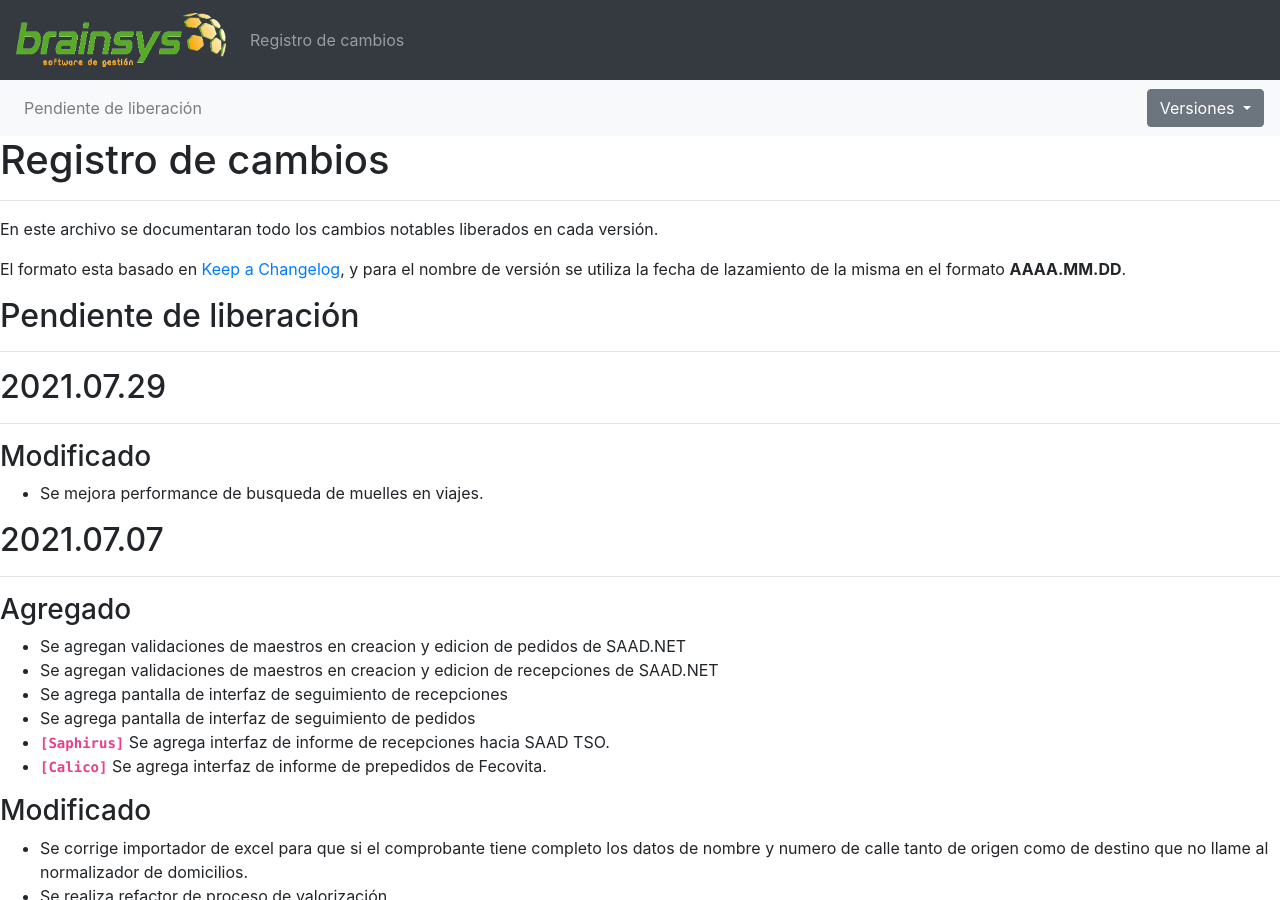
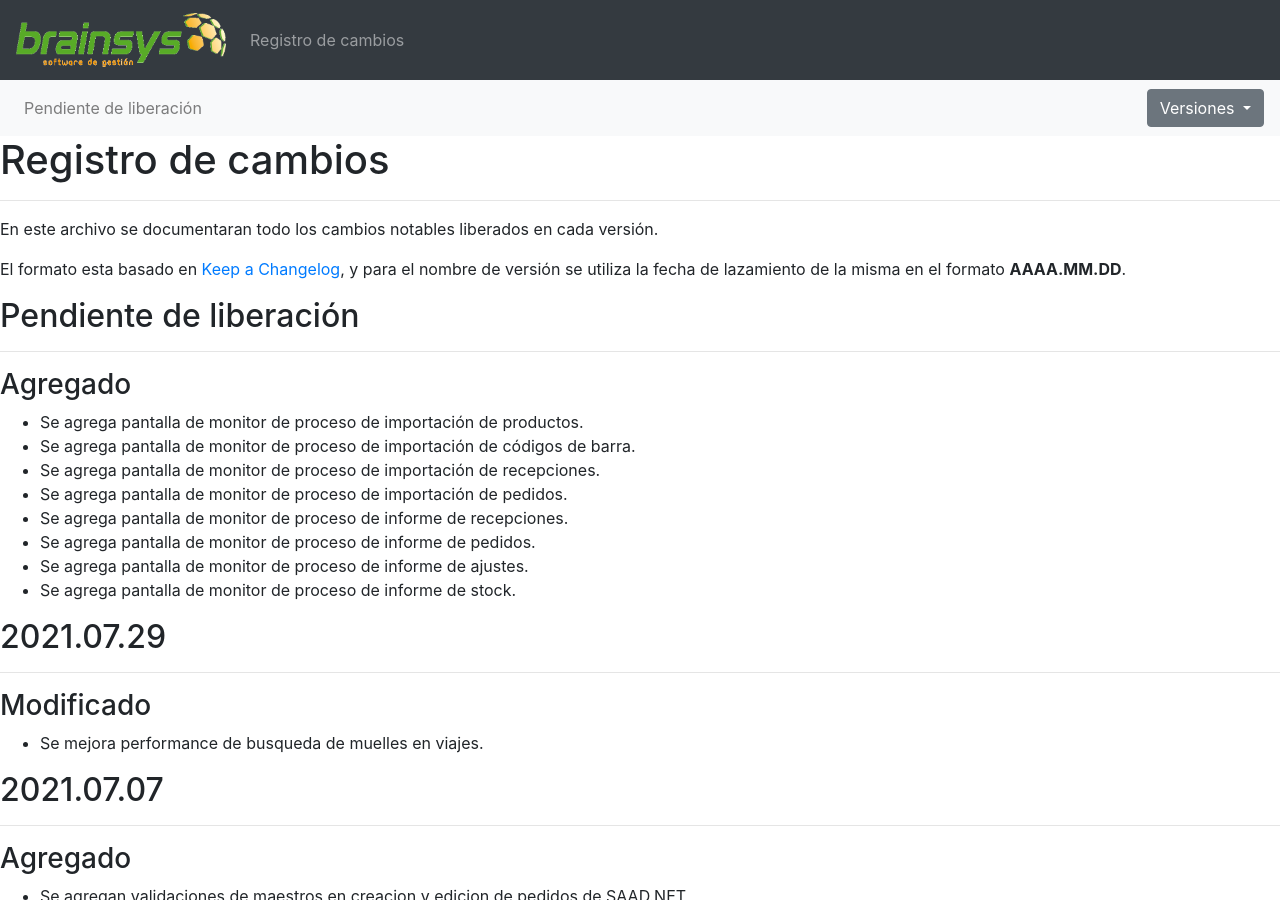
Before and after one commit to brainsys-arsaad/versionado, a Jekyll site: the page built from registro-cambios.markdown, in a window 1280 px wide and 900 px high. Built offline with Jekyll 4.4.1, drawn with Linux system fonts in a browser that asks for light colours.

Commit message:
Update registro-cambios.markdown

```diff
--- a/registro-cambios.markdown
+++ b/registro-cambios.markdown
@@ -45,6 +45,15 @@ El formato esta basado en [Keep a Changelog](https://keepachangelog.com/es-ES/1.
 
 ## Pendiente de liberación
 ---
+### Agregado
+- Se agrega pantalla de monitor de proceso de importación de productos.
+- Se agrega pantalla de monitor de proceso de importación de códigos de barra.
+- Se agrega pantalla de monitor de proceso de importación de recepciones.
+- Se agrega pantalla de monitor de proceso de importación de pedidos.
+- Se agrega pantalla de monitor de proceso de informe de recepciones.
+- Se agrega pantalla de monitor de proceso de informe de pedidos.
+- Se agrega pantalla de monitor de proceso de informe de ajustes.
+- Se agrega pantalla de monitor de proceso de informe de stock.
 
 ## 2021.07.29
 ---
```
